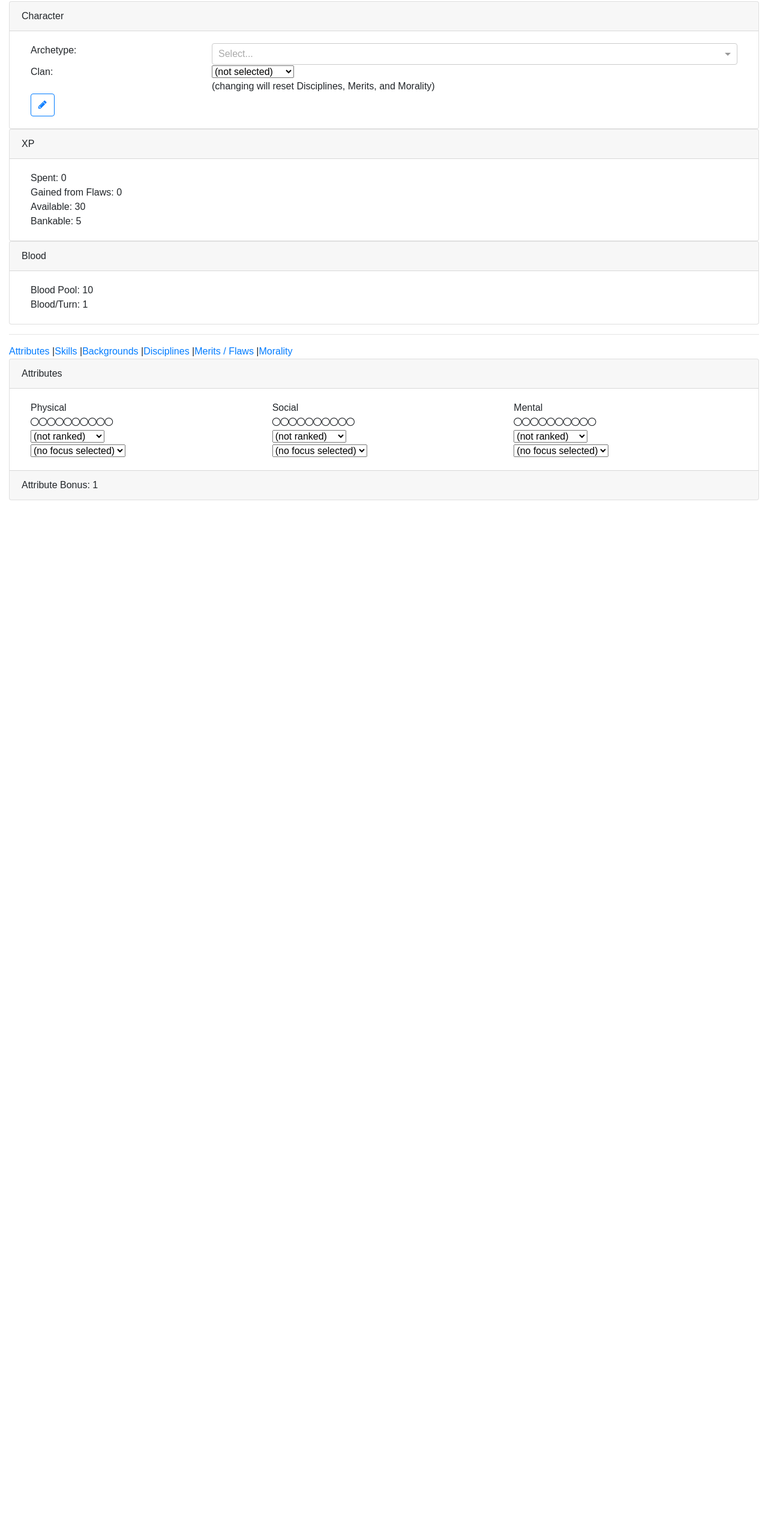
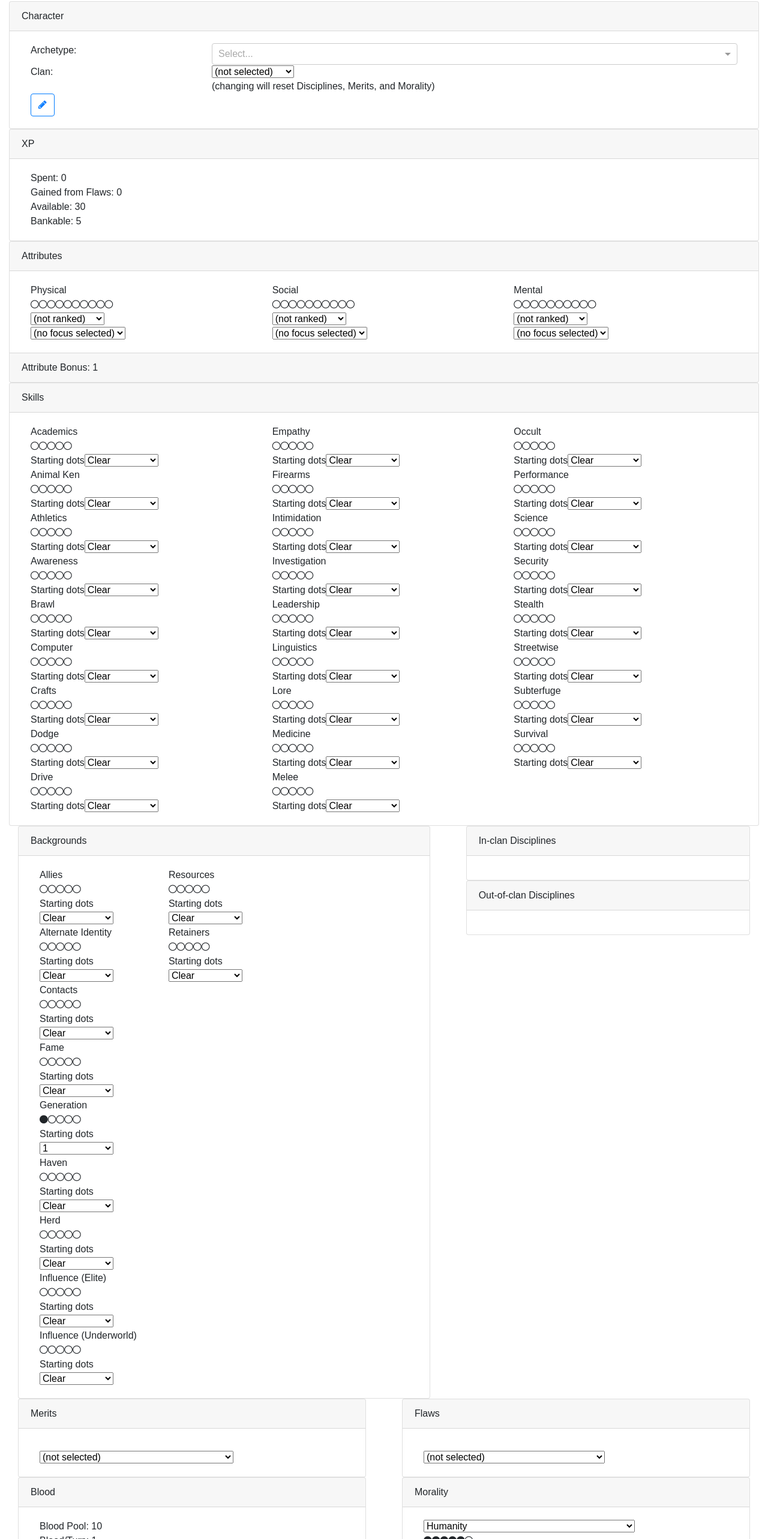
Before and after one commit to TrueWill/embracer, a React (Create React App) app: page / in a window 1280 px wide. Shown: the part 54-2620 px from the top of the page at 60% size. Before the commit the page ends 888 px from the top, so only its background shows below. Built offline with nearby package versions, Linux system fonts and the light colour scheme.

Commit message:
Revise to single page with no routing

```diff
--- a/src/components/App.js
+++ b/src/components/App.js
@@ -1,5 +1,4 @@
 import React from 'react';
-import { Route, Link } from 'react-router-dom';
 import {
   skillTraitNames,
   skillTraitDisplayNameOverride,
@@ -18,38 +17,6 @@ import PencilEraserContainer from '../containers/PencilEraserContainer';
 import MoralityContainer from '../containers/MoralityContainer';
 import Section from '../components/Section';
 
-const skills = (
-  <TraitCategoryContainer
-    categoryName="skills"
-    traitNames={skillTraitNames}
-    traitDisplayNameOverride={skillTraitDisplayNameOverride}
-  />
-);
-
-const backgrounds = (
-  <TraitCategoryContainer
-    categoryName="backgrounds"
-    traitNames={backgroundTraitNames}
-    traitDisplayNameOverride={backgroundTraitDisplayNameOverride}
-  />
-);
-
-const disciplines = (
-  <div>
-    <DisciplinesContainer affinity="inClan" />
-    <hr />
-    <DisciplinesContainer affinity="outOfClan" />
-  </div>
-);
-
-const meritsFlaws = (
-  <div>
-    <MeritsFlawsContainer type="merits" />
-    <hr />
-    <MeritsFlawsContainer type="flaws" />
-  </div>
-);
-
 const App = () => (
   <div className="container-fluid">
     <h1>Embracer</h1>
@@ -59,20 +26,55 @@ const App = () => (
       <PencilEraserContainer />
     </Section>
     <XPContainer />
-    <BloodContainer />
-    <hr />
-    <Link to="/">Attributes</Link> |
-    <Link to="/skills">Skills</Link> |
-    <Link to="/backgrounds">Backgrounds</Link> |
-    <Link to="/disciplines">Disciplines</Link> |
-    <Link to="/merits_flaws">Merits / Flaws</Link> |
-    <Link to="/morality">Morality</Link>
-    <Route exact path="/" component={AttributesContainer} />
-    <Route path="/skills" render={() => skills} />
-    <Route path="/backgrounds" render={() => backgrounds} />
-    <Route path="/disciplines" render={() => disciplines} />
-    <Route path="/merits_flaws" render={() => meritsFlaws} />
-    <Route path="/morality" component={MoralityContainer} />
+    <AttributesContainer />
+    <TraitCategoryContainer
+      categoryName="skills"
+      traitNames={skillTraitNames}
+      traitDisplayNameOverride={skillTraitDisplayNameOverride}
+    />
+
+    <div className="row">
+      <div className="col-sm-7">
+        <div className="container-fluid">
+          <TraitCategoryContainer
+            categoryName="backgrounds"
+            traitNames={backgroundTraitNames}
+            traitDisplayNameOverride={backgroundTraitDisplayNameOverride}
+          />
+        </div>
+      </div>
+      <div className="col-sm-5">
+        <div className="container-fluid">
+          <DisciplinesContainer affinity="inClan" />
+          <DisciplinesContainer affinity="outOfClan" />
+        </div>
+      </div>
+    </div>
+    <div className="row">
+      <div className="col-sm-6">
+        <div className="container-fluid">
+          <MeritsFlawsContainer type="merits" />
+        </div>
+      </div>
+      <div className="col-sm-6">
+        <div className="container-fluid">
+          <MeritsFlawsContainer type="flaws" />
+        </div>
+      </div>
+    </div>
+
+    <div className="row">
+      <div className="col-sm-6">
+        <div className="container-fluid">
+          <BloodContainer />
+        </div>
+      </div>
+      <div className="col-sm-6">
+        <div className="container-fluid">
+          <MoralityContainer />
+        </div>
+      </div>
+    </div>
   </div>
 );
 
```
